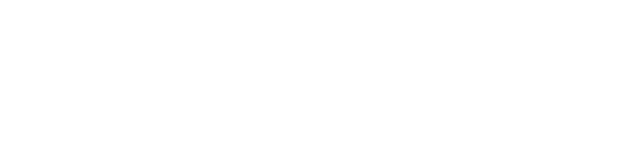
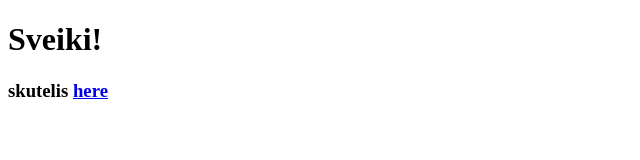
Before and after one commit to JMMDelinamoca/JMMDelinamoca.github.io, a plain HTML site: page index.html in a window 1280 px wide. Shown: the whole page, without its empty margins (0-640 px from the left). Drawn offline with Linux system fonts and the light colour scheme.

Commit message:
Update index.html

```diff
--- a/index.html
+++ b/index.html
@@ -6,6 +6,10 @@
     <title>Document</title>
 </head>
 <body>
+   <h1> Sveiki! </h1>
 
+   <h3>
+    skutelis <a href="./artist/index.html">here</a>
+   <h3>
 </body>
 </html>
```
